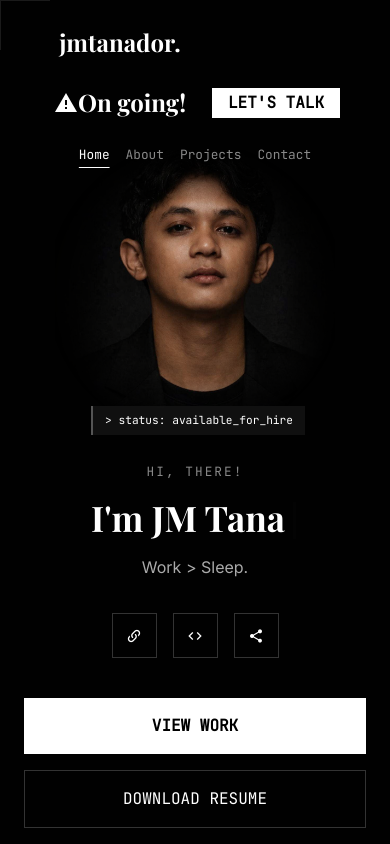
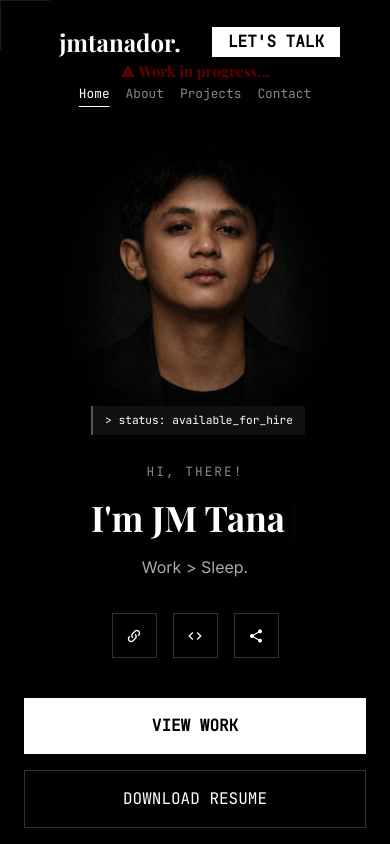
Before and after one commit to jm-tanador/portfolio, a Vue app: page / in a window 390 px wide. Shown: the top 844 px of the page. Built offline with nearby package versions, Linux system fonts and the light colour scheme.

Commit message:
added blink warning

```diff
--- a/src/components/pages/Home.vue
+++ b/src/components/pages/Home.vue
@@ -3,7 +3,9 @@
         <!-- Navigation -->
         <nav class="navbar" :class="{ 'navbar-scrolled': isScrolled }">
             <div class="logo">jmtanador.</div>
-            <div class="logo"><i class="mdi mdi-alert"></i>On going!</div>
+            <div class="wip blink-warning">
+                <i class="mdi mdi-alert"></i> Work in progress...
+            </div>
             <!-- Inside the <nav> -->
                 <ul class="nav-links">
                     <li><a href="#" @click.prevent="scrollToSection('home')" :class="{ active: activeSection == 'home' }">Home</a></li>
@@ -111,7 +113,6 @@
 
             <!-- ABOUT SECTION -->
             <section id="about" class="about-section">
-                <!-- ... your existing about content ... -->
                  <div class="about-container">
                     <div class="about-image-wrapper">
                         <img src="/src/assets/img-fullbody.png" alt="JM Tanador" class="about-full-img" />
@@ -136,7 +137,6 @@
                                     <i class="mdi" :class="item.icon" :style="{ color: item.color }"></i>
                                     <span class="label">{{ item.title }}</span>
                                 </div>
-                                <!-- <span>...and more</span> -->
                             </div>
                         </div>
                     </div>
@@ -181,7 +181,8 @@
 
 <script>
 import emailjs from '@emailjs/browser';
-import Lenis from '@studio-freight/lenis'
+import Lenis from '@studio-freight/lenis';
+
 export default {
     name: 'PortfolioHome',
     data() {
@@ -208,7 +209,6 @@ export default {
                 { title: 'Soon', icon: 'mdi-lock', color: 'white' },
                 { title: 'Soon', icon: 'mdi-lock', color: 'white' },
             ],
-            talkDia: false,
             talkDia: false,
             loading: false,
             isFormValid: false,
@@ -397,6 +397,30 @@ html {
     font-family: 'Playfair Display', serif;
     font-size: 1.5rem;
     font-weight: bold;
+}
+
+.wip {
+    font-family: 'Playfair Display', serif;
+    font-size: 1.5rem;
+    font-weight: bold;
+}
+
+.blink-warning {
+    color: red;
+    font-weight: bold;
+    animation: pulse-red 1.5s infinite;
+}
+
+@keyframes pulse-red {
+    0% {
+        opacity: 1;
+    }
+    50% {
+        opacity: 0.3;
+    }
+    100% {
+        opacity: 1;
+    }
 }
 
 .nav-links {
@@ -868,6 +892,14 @@ body {
         margin-right: 150px;
     }
 
+    .wip {
+        font-family: 'Playfair Display', serif;
+        font-size: 15px;
+        font-weight: bold;
+        position:absolute;
+        top: 60px;
+    }
+
     .cta-talk {
         position: absolute;
         right: 50px;
```
Lines whose indentation alone changed are shown as unchanged.
